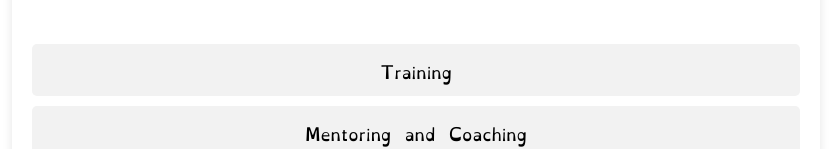
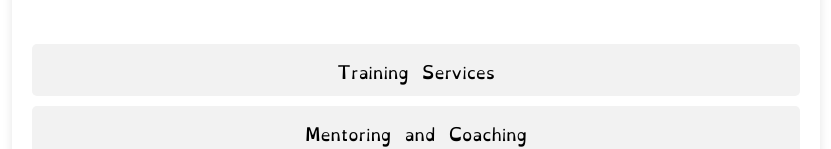
Before and after one commit to owenezra/owenezra.github.io, a plain HTML site: page index.html in a window 1280 px wide. Shown: the part 743-892 px from the top of the page, without its empty margins (224-1055 px from the left). Drawn offline with Linux system fonts and the light colour scheme.

Commit message:
refactor: Update services list in index.html

```diff
--- a/index.html
+++ b/index.html
@@ -18,7 +18,7 @@
         </header>
         <section class="services">
             <ul>
-                <li>Training</li>
+                <li>Training Services</li>
                 <li>Mentoring and Coaching</li>
                 <li>AI Frontier Data Generation</li>
             </ul>
```
